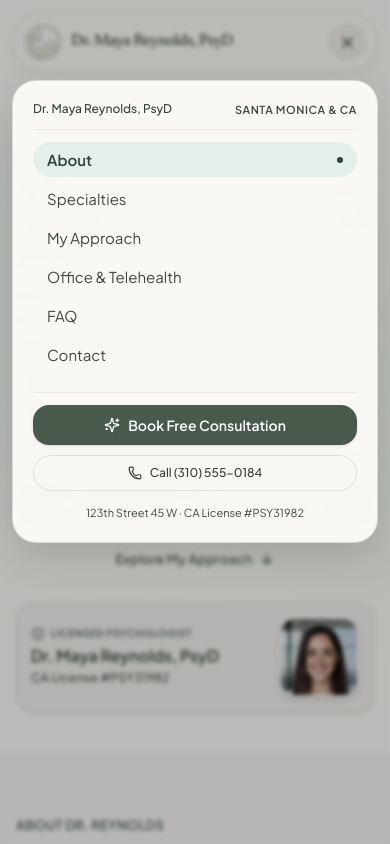
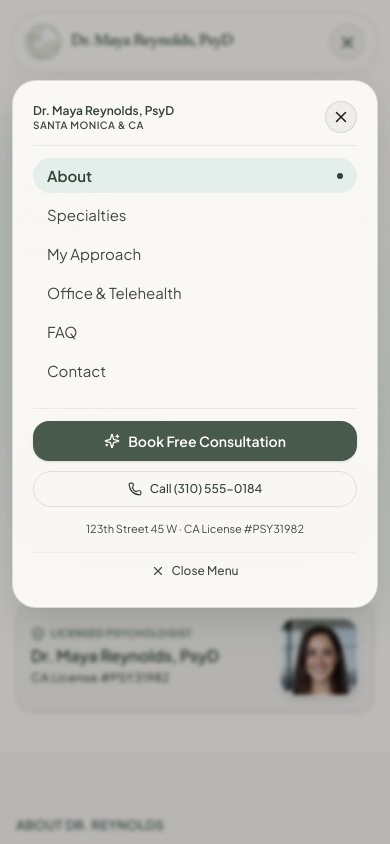
Before and after one commit to sagarx16/sage-cleaness, a Next.js app: page / in a window 390 px wide. Both pictures are taken after a click on the button "Open navigation menu". Shown: the top 844 px of the page. Built offline with nearby package versions, Linux system fonts and the light colour scheme; no server answers.

Commit message:
fix(nav): add prominent close button to mobile menu modal and bottom

```diff
--- a/src/components/layout/Header.tsx
+++ b/src/components/layout/Header.tsx
@@ -214,12 +214,22 @@ export default function Header() {
                 className="relative z-50 lg:hidden mt-2 p-5 sm:p-6 rounded-3xl bg-[var(--color-surface)]/98 backdrop-blur-2xl shadow-[0_16px_40px_-8px_rgba(49,67,53,0.22)] border border-[var(--color-outline-variant)]/60 overflow-hidden"
               >
               <div className="flex items-center justify-between pb-3 mb-2 border-b border-[var(--color-outline-variant)]/30">
-                <span className="text-xs font-medium text-[var(--color-primary)]">
-                  Dr. Maya Reynolds, PsyD
-                </span>
-                <span className="text-[11px] text-[var(--color-on-surface-variant)] uppercase tracking-wider font-semibold leading-none">
-                  Santa Monica & CA
-                </span>
+                <div className="flex flex-col">
+                  <span className="text-xs font-semibold text-[var(--color-primary)]">
+                    Dr. Maya Reynolds, PsyD
+                  </span>
+                  <span className="text-[10px] text-[var(--color-on-surface-variant)] uppercase tracking-wider font-semibold leading-tight">
+                    Santa Monica & CA
+                  </span>
+                </div>
+                <button
+                  type="button"
+                  onClick={() => setMobileOpen(false)}
+                  className="flex items-center justify-center w-8 h-8 rounded-full bg-[var(--color-surface-container)] text-[var(--color-on-surface)] hover:bg-[var(--color-surface-container-high)] border border-[var(--color-outline-variant)]/60 transition-all active:scale-90 shrink-0"
+                  aria-label="Close navigation menu"
+                >
+                  <X size={18} />
+                </button>
               </div>
 
               <nav className="flex flex-col gap-1 py-1" aria-label="Mobile navigation">
@@ -270,6 +280,16 @@ export default function Header() {
                 <p className="mt-1 text-center text-[var(--color-on-surface-variant)] leading-normal" style={{ fontSize: '11px' }}>
                   {CONTACT_INFO.address.split(',')[0]} · {CONTACT_INFO.license}
                 </p>
+
+                <button
+                  type="button"
+                  onClick={() => setMobileOpen(false)}
+                  className="w-full mt-1 py-2 flex items-center justify-center gap-1.5 text-xs font-medium text-[var(--color-on-surface-variant)] hover:text-[var(--color-primary)] transition-colors active:scale-98 border-t border-[var(--color-outline-variant)]/20 pt-2.5"
+                  aria-label="Close navigation menu"
+                >
+                  <X size={14} />
+                  <span>Close Menu</span>
+                </button>
               </div>
             </motion.div>
           </>
```
